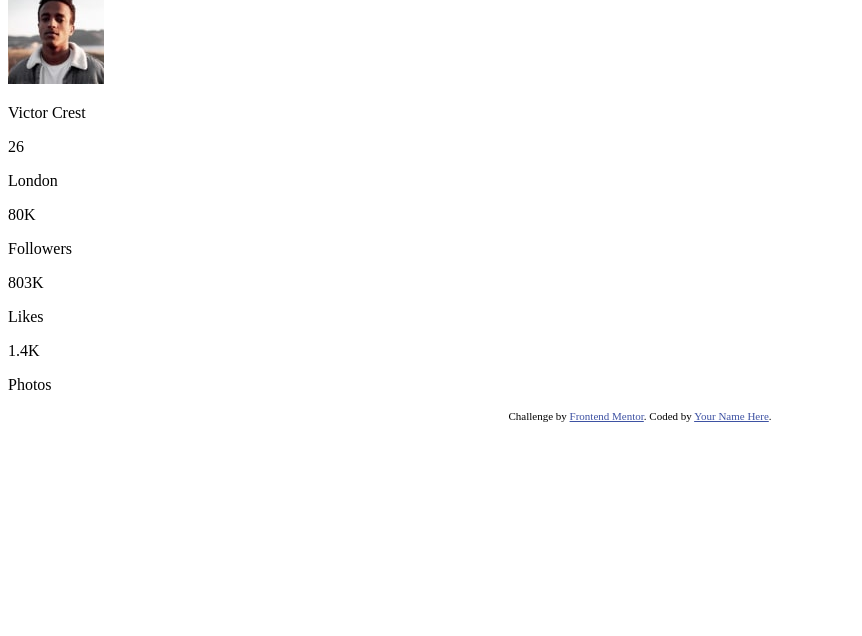
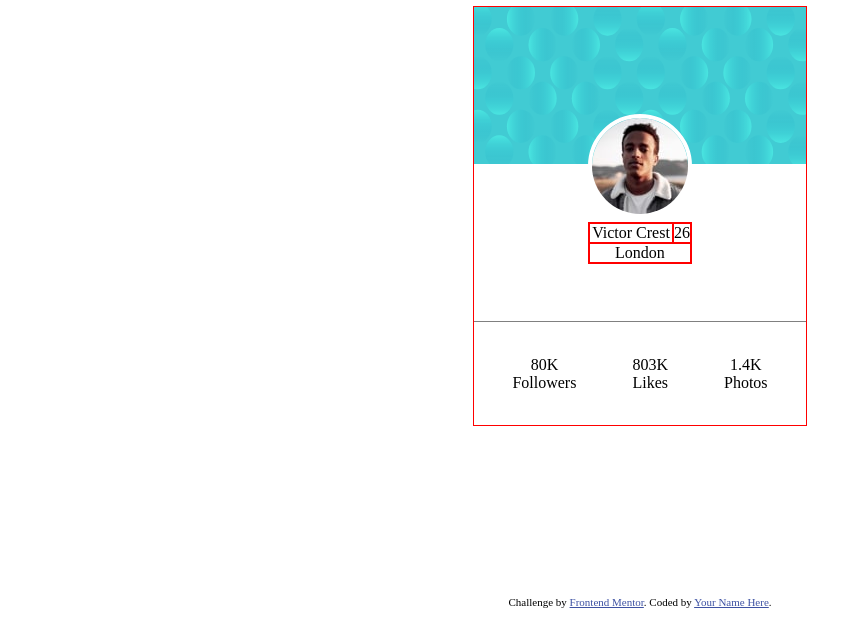
Before and after one commit to CalebeFelipe/profile-card-component-main, a plain HTML site: page index.html in a window 1280 px wide. Shown: the part 164-800 px from the top of the page, without its empty margins (0-862 px from the left). Drawn offline with Linux system fonts and the light colour scheme.

Commit message:
Adicionando a folha de estilo e centralizando os itens HTML

```diff
--- /dev/null
+++ b/css/style.css
@@ -0,0 +1,96 @@
+* {
+    padding: 0;
+    margin: 0;
+}
+
+body {
+    height: 100vh;
+}
+
+main {
+    height: 95%;
+    width: 100%;
+    display: flex;
+    flex-direction: column;
+    justify-content: center;
+    align-items: center;
+}
+
+#cardContainer {
+    width: 26%;
+    height: 55%;
+    border: 1px solid red;
+}
+
+.top {
+    display: flex;
+    flex-direction: column;
+    align-items: center;
+    height: 75%;
+}
+
+.bgCard {
+    width: 100%;
+    height: 50%;
+}
+
+.sectionUser {
+    margin-top: -50px;
+    text-align: center;
+}
+
+.sectionUser img {
+    border-radius: 50%;
+    border: 4px solid #fff;
+}
+
+.mainInformation {
+    display: grid;
+    grid-template-columns: repeat(1, 1fr);
+    grid-template-rows: repeat(2, 1fr);
+    justify-content: center;
+    border: 1px solid red;
+}
+
+.mainInformation .nameUser {
+    grid-column: 1/2;
+    border: 1px solid red;
+}
+
+.mainInformation .ageUser {
+    grid-column: 2/3;
+    border: 1px solid red;
+}
+
+.mainInformation .cityUser {
+    grid-column: 1/3;
+    grid-row: 2/3;
+    border: 1px solid red;
+}
+
+.informationSocialMedia {
+    display: flex;
+    justify-content: center;
+    align-items: center;
+    height: 25%;
+    border-top: 1px solid gray;
+}
+
+.informationSocialMedia span {
+    text-align: center;
+}
+
+.informationSocialMedia span:nth-child(1),
+.informationSocialMedia span:nth-child(2) {
+    margin-right: 3.5rem;
+}
+
+div.attribution {
+    height: 5%;
+    font-size: 11px;
+    text-align: center;
+}
+
+div.attribution a {
+    color: hsl(228, 45%, 44%);
+}
--- a/index.html
+++ b/index.html
@@ -5,23 +5,17 @@
   <meta name="viewport" content="width=device-width, initial-scale=1.0"> <!-- displays site properly based on user's device -->
 
   <link rel="icon" type="image/png" sizes="32x32" href="./images/favicon-32x32.png">
+  <link rel="stylesheet" href="./css/style.css">
 
   <title>Frontend Mentor | Profile card component</title>
 
-  <!-- Feel free to remove these styles or customise in your own stylesheet 👍 -->
-  <style>
-    .attribution { font-size: 11px; text-align: center; }
-    .attribution a { color: hsl(228, 45%, 44%); }
-  </style>
 </head>
 <body>
-
+  <main>
   <div id="cardContainer">
     <header class="top">
-      <img src="./images/bg-pattern-card.svg" alt="">
-    </header>
-
-    <section>
+      <img class="bgCard" src="./images/bg-pattern-card.svg" alt="">
+      <section class="sectionUser">
         <img src="./images/image-victor.jpg" alt="foto de perfil do usuario">
         <span class="mainInformation">
           <p class="nameUser">Victor Crest</p>
@@ -29,6 +23,7 @@
           <p class="cityUser gray">London</p>
         </span>
       </section>
+    </header>
 
     <section class="informationSocialMedia">
       <span>
@@ -42,13 +37,10 @@
       <span>
         <p class="number">1.4K</p>
         <p class="nameSocialMedia gray">Photos</p>
-
-
       </span>
     </section>
-
   </div>
-
+  </main>
 
   <div class="attribution">
     Challenge by <a href="https://www.frontendmentor.io?ref=challenge" target="_blank">Frontend Mentor</a>.
```
Lines whose indentation alone changed are shown as unchanged.
